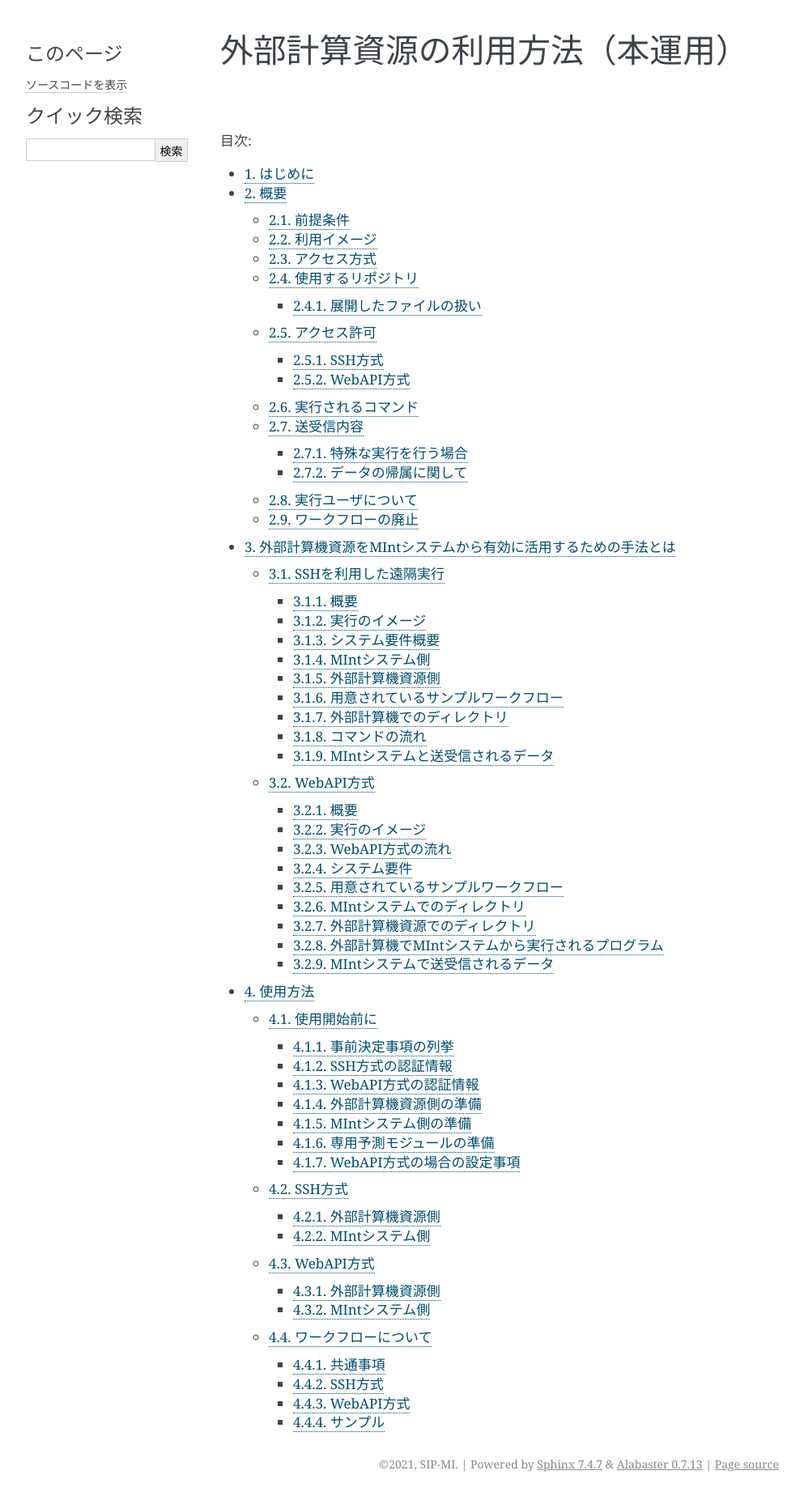
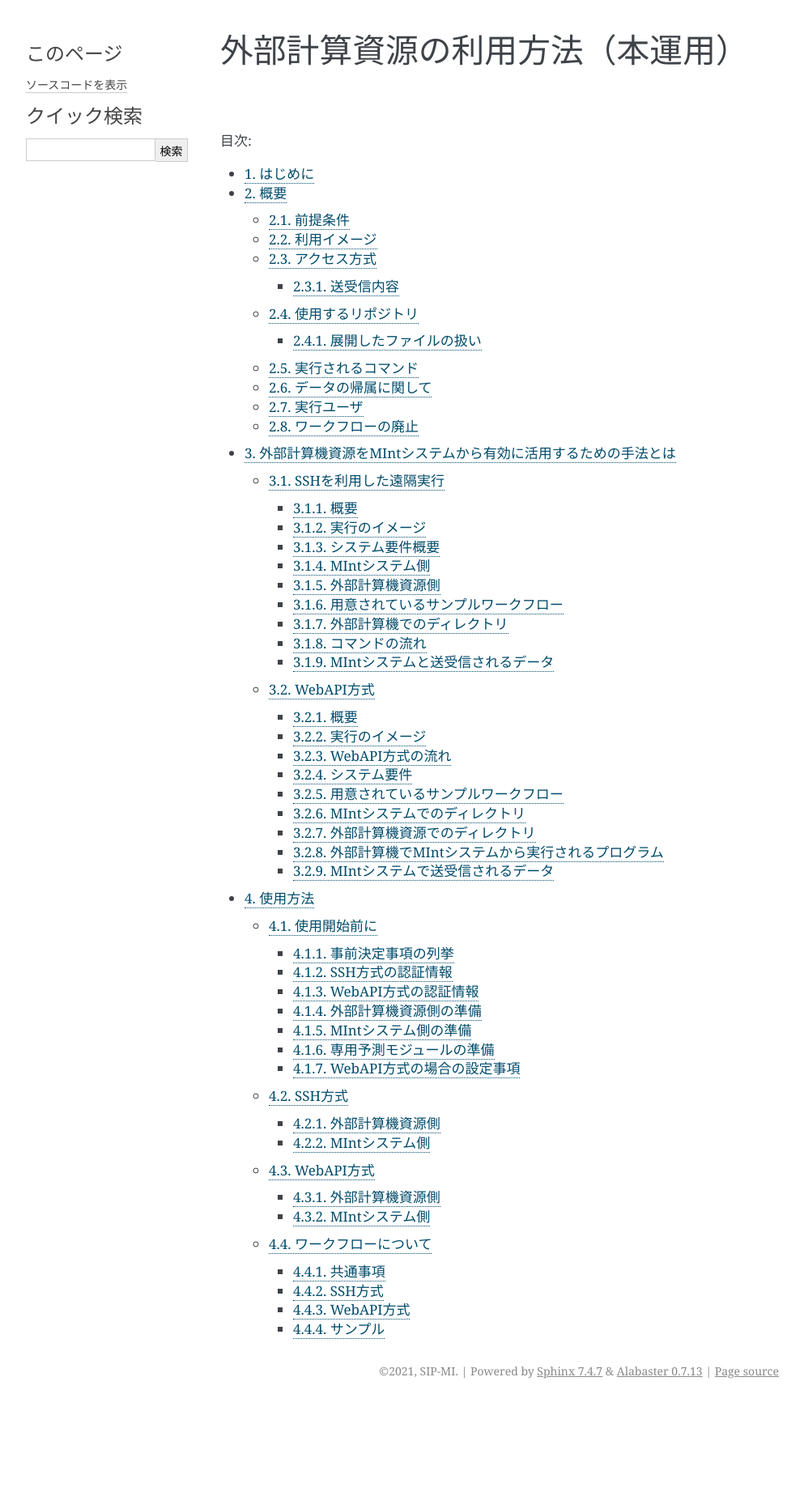
Before and after one commit to materialsintegration/remote_workflow, a Sphinx documentation site: the page built from documents/manual2nd/source/index.rst, in a window 1280 px wide. Shown: the whole page at 81% size, without its empty margins (148-1141 px from the left). Built offline with Sphinx 7.4.7, drawn with Linux system fonts in a browser that asks for light colours; after the commit the page ends 1733 px from its top, so only the background shows below that; some of the changed lines change nothing that is shown.

Commit message:
Update using_distributed_properties.rst

```diff
--- a/documents/manual2nd/source/using_distributed_properties.rst
+++ b/documents/manual2nd/source/using_distributed_properties.rst
@@ -2,20 +2,21 @@
 はじめに
 ====
 
-MIntには、ワークフローを構成する各モジュール内の任意の部分を、MIntの計算ノード以外の「外部計算機」に処理させる機能がある。ユーザは本機能を利用して (ローカルなど) MIntシステム外で処理を行わせることにより、下記のような利点が得られる。
+MIntには、ワークフローを構成する各モジュール内の任意の一部分を、MIntの計算ノード以外の「外部計算機」に処理させる機能がある。ユーザは本機能を利用することで、下記のような利点が得られる。
 
 * 部外秘プログラムの使用
 * 部外秘データの使用
 * 特殊構成 (MIntの計算ノードでは対応できない) の計算機を使用できる
 * 商用ソフトの使用 (MIntの計算ノードにも商用ソフトがインストールされているが、ライセンス規定により、ほとんどの場合NIMS所外からは利用できない)
 
-外部計算資源の利用に際しては、MIntシステム、外部システムの双方が必要なセキュリティ水準 (後述) を満たしている必要がある。また、両者間のネットワークは常時SSLで暗号化されている。
+外部計算資源の利用に際しては、MInt、外部計算機の双方が後述のセキュリティ水準を満たしている必要がある。また、両者間のネットワークは常時SSLで暗号化される。
 
-外部計算資源利用には、SSHとWebAPIというふたつの方式がある。前者はMIntから外部計算機へSSHでアクセスし、必要なデータとコマンドをプッシュする方式である。単純明快であり、外部処理を遅延なく開始できるという利点があるが、外部システム側でMIntに対しSSHアクセスを認める (ポート開放する) 必要がある点は、特に企業ではハードルが高いと想定される。一方、後者は数分程度の間隔で外部システム側からMIntにWebAPIでポーリングし、処理すべき案件が存在した場合は、必要なデータとコマンドがAPIへの応答としてプルされてくる方式である。この方式では外部システム側にポート開放の必要が無いが、外部処理の開始までに最大でポーリング間隔分の遅延が生じる。
+外部計算資源利用には、SSHとWebAPIというふたつの方式がある。前者はMIntから外部計算機へSSHで必要なデータとコマンドをプッシュする方式である。単純で、外部計算を遅延なく開始できる利点があるが、外部計算機側でMIntに対しSSHのポートを開放する必要がある点は、特に企業ユーザではハードルが高いことが想定される。これに対し、後者は数分間隔で外部計算機側からMIntにWebAPIでポーリングし、処理すべき案件が存在した場合は、必要なデータとコマンドがプルされる方式である。この方式では外部計算機側にポート開放の必要が無いが、外部計算の開始までにポーリング間隔に相当する遅延が生じる。
 
-MIntでシステムが収集する情報は、ワークフローの各ラン (run) におけるモジュールの入力と出力のみであり、モジュールの内部で一部処理を「外注」する本機能では、SSHやWebAPIの通信内容が収集されることはない。また、SSHでもっとも広く利用されているOpenSSHには、標準で (.authorized_keys の設定で) ユーザがMIntに実行させるコマンドを固定する機能がある。さらに、ユーザはローカルから送出されるデータを自らの裁量で十分限定することができる。
+MIntが収集する情報は、ワークフローのラン(run)ごとの各モジュールの入出力ポートの情報のみであり、モジュールの内部で「外注」をさせる本機能は収集対象外である。また、SSHでは.authorized_keysの設定で、外部計算機がMIntに実行を認めるコマンドを固定できる。また、もちろん外部計算が返却するデータは十分に限定することができる。
 
-これらの仕組みによって、ユーザは安全に外部計算資源利用機能を活用することができる。下記の各章で、必要なセキュリティ条件、ならびに具体的な実装方法について記す。
+上記の機構によって、安全な外部計算が実現される。下記の各章で、具体的な実装方法について記す。
+
 
 ======
 概要
@@ -24,16 +25,15 @@
 前提条件
 ====
 
-外部計算資源を利用するにあたっては、下記の点が前提となる。
+外部計算資源を利用するにあたっては、下記が前提となる。
 
-1. 産学共同研究契約、MIntシステム利用規定、その他のMIntシステム利用に関わる契約・規定の各条項を遵守すること。
+1. 産学共同研究契約、MIntシステム利用規定、その他のMInt利用に関わる契約・規定の各条項を遵守すること。
 2. MInt提供側は、下記のセキュリティ対策を実施すること。
 
-    * MIntシステムに対し、第三者によるセキュリティ分析・セキュリティリスク診断を実施すること。
-    * MIntシステムを構成する各サーバのOS,ミドルウェア,ライブラリ等に対し、定期的に JVN 脆弱性情報を確認すること。
-    * 前二項で明らかになったリスクに対し、適切な対策を実施すること。
-    * アクセス監視やネットワーク負荷監視を実施すること。
-3. 外部計算資源の提供側は、外部計算資源として利用されるコンピュータに対し、十分なセキュリティ対策を実施すること。継続的に利用する場合には、定期的に対策状況を確認し、セキュリティレベルを維持すること。
+    * 第三者によるMIntのセキュリティ分析・セキュリティリスク診断を実施し、リストを避ける設計を維持すること。
+    * MIntを構成するサーバのOS・ミドルウェア・ライブラリ等に対し、定期的にJVN脆弱性情報を確認し、必要なアップデートを実施すること。
+    * 不正アクセス監視やネットワーク負荷監視を実施すること。
+3. 外部計算資源の提供側は、外部計算機として利用されるコンピュータに対し、十分なセキュリティ対策を実施すること。継続的に利用する場合には、定期的に対策状況を確認し、セキュリティレベルを維持すること。
 4. 不明な点は、協議のうえで決定すること。
 
 .. raw:: latex
@@ -43,14 +43,16 @@
 利用イメージ
 ====
 
-MInt システムのユーザが外部計算資源を利用するイメージを下図に示す。
+MIntユーザが外部計算資源を利用するイメージを下図に示す。
 
-* MIntシステムはNIMS構内のDMZ(物理的にはNIMS敷地内のサーバ室に存在するが、ネットワーク的にはNIMS LANとインターネットの双方からファイアウォールで切り離された領域) に存在する。
-* ユーザはMIntシステム上に、外部計算を利用するモジュールを含んだワークフローを持つ。当該モジュールやワークフローの参照・実行権限は自機関内などに限定できる。
-* ユーザは当該ワークフローを呼び出し、必要な入力を与えて実行する。(この手順は外部計算を含まないワークフローと全く同様である)
-* MIntシステムはモジュールを順次実行し、外部計算を利用するモジュールでは、外部計算機に必要なデータを送信する。
-* 外部計算機は入力データを処理し、MIntシステムに結果を送信する。この際、MIntシステムに直接置くことのできないデータやプログラムにアクセスできる。秘匿データへのアクセスは外部計算機内で完結させることで、秘匿データの安全な利用が可能となる。
-* MIntシステムは外部計算機からのデータを受け取り、ワークフローの残りの部分を実行し、ユーザに結果を出力する。
+* MIntはNIMS構内のDMZ(物理的にはNIMS構内のサーバ室に存在するが、ネットワーク的には機構内LANとインターネットの双方からファイアウォールで切り離された領域)に存在する。
+* ユーザはMInt上に、外部計算を利用するモジュールを含んだワークフローを持つ。当該モジュールやワークフローの参照・実行権限は自機関内などに限定できる。
+* ユーザは当該ワークフローに必要な入力を与えて実行する。
+* MIntはモジュールを順次実行する。
+* 各モジュールは定義された処理を実行する。外部計算を利用するモジュールでは、一部の処理が外部計算機に受け渡される。
+* 外部計算機は処理の過程で、MIntに置けないデータやプログラムにアクセスできる。これらへのアクセスを外部計算機での処理の中で完結させることで、安全な利用が可能となる。
+* モジュールは外部計算機から返送された結果を受け取り、定義されていれば必要な後処理を行ってモジュールとしての出力を行う。
+* MIntはワークフローの残りの部分を実行し、ユーザに最終結果を出力する。
 .. raw:: html
 
    <A HREF="_images/remote_execution_image.png"><img src="_images/remote_execution_image.png" /></A>
@@ -63,9 +65,6 @@
 
   外部計算機資源利用機能を活用した計算のデータの流れ
 
-* MIntシステムと外部計算機との間のデータ送受信には、SSHもしくはWebAPIが利用でき、いずれの方式でも送受信される全データが暗号化される。また、MIntシステム以外が外部計算機を利用したり、MIntシステムが外部計算機で目的外の処理をすることはできない。詳細は後述する。
-* MIntシステムと* MIntシステムではモジュール間を受け渡される情報のみを管理しており、モジュール内の処理に関する情報は収集していない。したがって、外部計算機との間で送受信される情報も収集しない。
-
 .. raw:: latex
 
     \newpage
@@ -73,17 +72,46 @@
 アクセス方式
 ==========
 
-MIntシステムと外部計算機資源の間のアクセスは、下記がサポートされている。
+MIntと外部計算機資源の間のアクセスは、下記がサポートされている。
 
 * SSH方式
-    + MIntシステム側からSSHで直接外部計算機にアクセスし、必要なファイルのアップロード、コマンドの実行、結果のダウンロードを行う。
+    + MInt側からSSHで外部計算機にアクセスし、必要なデータとコマンドをプッシュし、コマンドを発行し、結果を得る。
+    + 外部計算機側SSHサーバのポート(TCP/22以外でも可)のインバウンドアクセスの開放が必要である。
 * WebAPI方式
-    + MIntシステム内に構築されたAPIサーバに対し、外部計算機側からポーリングを行い、処理案件の有無を数分間隔で確認する。案件があれば、外部計算機側からAPIで必要な入力データを受信し、自らでコマンドを実行し、またAPIで結果データを送信する。
+    + 外部計算機側からMIntのAPIサーバにポーリングを行い、要処理案件の有無を確認する。ポーリング間隔は数分程度を想定している。案件があれば、外部計算機が必要なデータとコマンドをプルし、自らコマンドを実行し、APIで結果を送信する。
+    + MIntのAPIサーバへのhttps(TCP/443)のアウトバウンドアクセスの許可が必要である。
+
+送受信内容
+---------
+
+* SSH方式
+
+     * SSL暗号化
+     * ファイル
+
+          + 非圧縮(内部でrsync -avを利用)
+          + サイズ無制限
+     * コマンドなどの文字列
+
+          + 平文(非圧縮, Base64エンコード無し)
+* WebAPI方式
+
+     * SSL暗号化
+     * ファイル
+
+          + 非圧縮
+          + Base64エンコード
+          + 2 GiB未満
+     * コマンド列などの文字列
+
+          + 平文(非圧縮, Base64エンコード無し)
+
+(注) 外部計算を利用するモジュールでは、外部計算の前後にモジュール内でも処理が行える。事前に必要な入力データを生成したり、事後にモジュールとしての結果を生成する処理などが想定される。この時送り込まれる該当予測モジュールに関係ないいかなるデータ、ファイルもMIntシステムは感知しないし、GPDBなどへの登録もしないが、ストレージには残る。必要であれば関連スクリプト中で最後に削除の手続きを実施することを推奨する。
 
 使用するリポジトリ
 ==================
 
-外部計算資源を利用を開始するために必要な資源は、以下のリポジトリ [#whatisRepository]_ に用意されている。ユーザはこれらを外部計算機に配置し、プログラム実行に必要なコマンド、ファイル送受信の手続きを設定、埋め込むだけでよい。
+外部計算資源の利用開始に必要な資材は、以下のリポジトリ [#whatisRepository]_ に用意されている。ユーザはこれらを外部計算機に配置し、プログラム実行に必要なコマンド、ファイル送受信の手続きを設定、埋め込むだけでよい。
 
 - misrc_remote_workflow
 
@@ -99,73 +127,27 @@
 
 前項のリポジトリからダウンロードしたファイル類には、以下の制約を課すものとする。
 
-1. 一部のファイル [#whatisOtherthanfiles]_ を除いてライセンスは「★★★」が適用され、ソースコードの著作権はMIntシステムが保持する。
-2. 外部計算機資源側での独自の改変は自由とするが、それによって外部計算機資源の有効利用のワークフローが動作しなくなってもMIntシステム側は責任を追わないこととする。
+1. 一部のファイル [#whatisOtherthanfiles]_ を除いてライセンスは「★★★」が適用され、ソースコードの著作権はMIntが保持する。
+2. 外部計算機資源側での独自の改変は自由とするが、それによって外部計算機資源の有効利用のワークフローが動作しなくなってもMInt側(★★)は責任を追わないこととする。
 3. リポジトリのアクセスはダウンロードのみとし、外部計算機資源側での独自の改変はリポジトリには反映できない。
-4. 外部計算機資源側独自の改変を1. 以外のスクリプトに適用したい場合は、MIntシステムと個別に協議する。
+4. 外部計算機資源側独自の改変を1. 以外のスクリプトに適用したい場合は、MInt(★★)と個別に協議する。
 
-.. [#whatisRepository] 本機能を実現する資材などを格納したサーバーのこと。GitHubを利用する。格納場所はMIntシステムが用意する。アカウント制御されており、限られたアカウントのみダウンロード可能。アップロードはMIntシステムが許可したアカウントのみ可能である。クラウドサーバーの様な使い方が可能であり、ネット経由で必要なファイル（ソースコードや各種ドキュメント）をダウンロード可能なのでUSBメモリやCD-ROMなどの物理メディアに頼る必要が無い。
-.. [#whatisOtherthanfiles] misrc_remote_workflow/scripts以下にある、SSH方式を選択した場合のexecute_remote-side_program_ssh.sample.shを複製したファイルとWebAPI方式を選択した場合のexecute_remote-side_program_api.sample.sh及びこれらを複製したスクリプトファイルを指す。
+.. [#whatisRepository] 本機能を実現する資材などを格納したサーバのこと。GitHubを利用しているが、MIntがアカウントを発行したユーザのみダウンロードが可能である。アップロードはユーザには通常許可していない。
+.. [#whatisOtherthanfiles] misrc_remote_workflow/scripts以下にある、SSH方式でのexecute_remote-side_program_ssh.sample.shを複製したファイルと、WebAPI方式でのexecute_remote-side_program_api.sample.shおよびこれらを複製したスクリプトファイルを指す。
 
-アクセス許可
-===========
-
-各方式の利用に際して必要なアクセス許可を以下に挙げる。具体的なな設定内容は後述( :ref:`how_to_use` を参照)する。
-
-SSH方式
--------
-
-MIntシステムのサーバからSSHでアクセスできる必要がある。
-
-* 外部計算機側SSHサーバのポート(TCP/22以外でも可)開放。
-
-WebAPI方式
-----------
-
-SSH方式の利用を許可できない場合、本方式を使用する。APIサーバへのポーリングにはhttpsが用いられる。
-
-* MIntが用意するAPIサーバへのhttps通信の許可。
 
 実行されるコマンド
 ===================
 
-SSH方式の場合、リポジトリにあるコマンドしか外部計算機上では実行しない。その場所も事前に取り決めた場所となる。WebAPI方式も同様である。
+SSH方式の場合、リポジトリにあるコマンドしか外部計算機上では実行しない。その場所も事前に取り決めた場所となる。WebAPI方式も同様である。(★★)
 
-送受信内容
-==========
-
-* SSH方式
-
-     * SSL暗号化
-     * ファイル
-
-          + 非圧縮(rsync -av を内部で利用)
-          + サイズ無制限
-     * コマンドなどの文字列
-
-          + 平文(非圧縮, Base64エンコード無し)
-* WebAPI方式
-
-     * SSL暗号化
-     * ファイル
-
-          + 非圧縮
-          + Base64エンコード
-          + 2 GiB 未満
-     * コマンド列などの文字列
-
-          + 平文(非圧縮, Base64エンコード無し)
-
-特殊な実行を行う場合
-------------------------------
-
-外部計算機を利用するモジュールでは、外部計算の前後にMIntシステム上でも処理を行うことが可能である。この時送り込まれる該当予測モジュールに関係ないいかなるデータ、ファイルもMIntシステムは感知しないし、GPDBなどへの登録もしないが、ストレージには残る。必要であれば関連スクリプト中で最後に削除の手続きを実施することを推奨する。
 
 データの帰属に関して
---------------------
+===================
+★★★★★★
 
 
-実行ユーザについて
+実行ユーザ
 ====================
 
 外部計算機資源側、MIntシステム側双方でアカウントが必要となる。外部計算機資源側はそれぞれの組織内で決定し、MIntシステム側はこの機能を利用する組織がMIntシステム側へアカウント作成の依頼を行う。双方またはどちらかにすでにアカウントがある場合はそれを利用することになる。
@@ -174,7 +156,6 @@
 ================
 
 本機能を利用したワークフローを廃止する際は、廃止届を提出する。廃止されたワークフローはMIntシステムで「無効」のステータスとなり実行できなくなる。
-
 
 
 ============================================================
```
